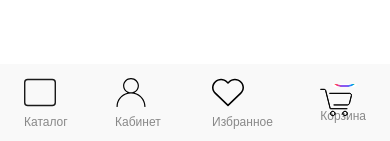
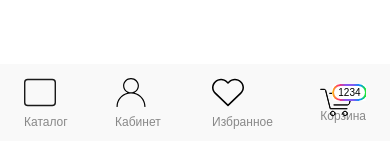
Before and after one commit to ErzhanPVL/rent, a React (Vite) app: page /rabotaem in a window 390 px wide. Shown: the part 5358-5499 px from the top of the page. Built offline with nearby package versions, Linux system fonts and the light colour scheme.

Commit message:
Add files via upload

```diff
--- a/src/index.css
+++ b/src/index.css
@@ -54,9 +54,12 @@
   mask-composite: exclude;
 }
 .gradient-border1 {
-  background: white;
-  padding: 1px;
+  /* background: white; */
+  padding: 1px 6px;
+  background-color: white;
   text-align: center;
+  /* transform: translateY(13px); */
+  z-index: 9999999999;
   border-radius: 4px;
 }
 .bgCard{
@@ -118,8 +121,10 @@
 .gradient-border1::before {
   content: "";
   position: absolute;
+  /* z-index: 9999999999; */
   inset: 0;
   padding: 2px;
+  /* background-color: white; */
   border-radius: 12px;
   background: linear-gradient(to right, #FEBE0C, #FC3172, #8759F2, #8759F2,#0096FD,#26F900);
   -webkit-mask:
@@ -175,3 +180,9 @@
   box-shadow: 0px 0px 20px 5px rgba(0, 0, 0, 0.15);
 
 }
+
+@media (max-width: 500px) {
+  .gradient-border1 {
+    transform: translateY(14px);
+  }
+}
```
